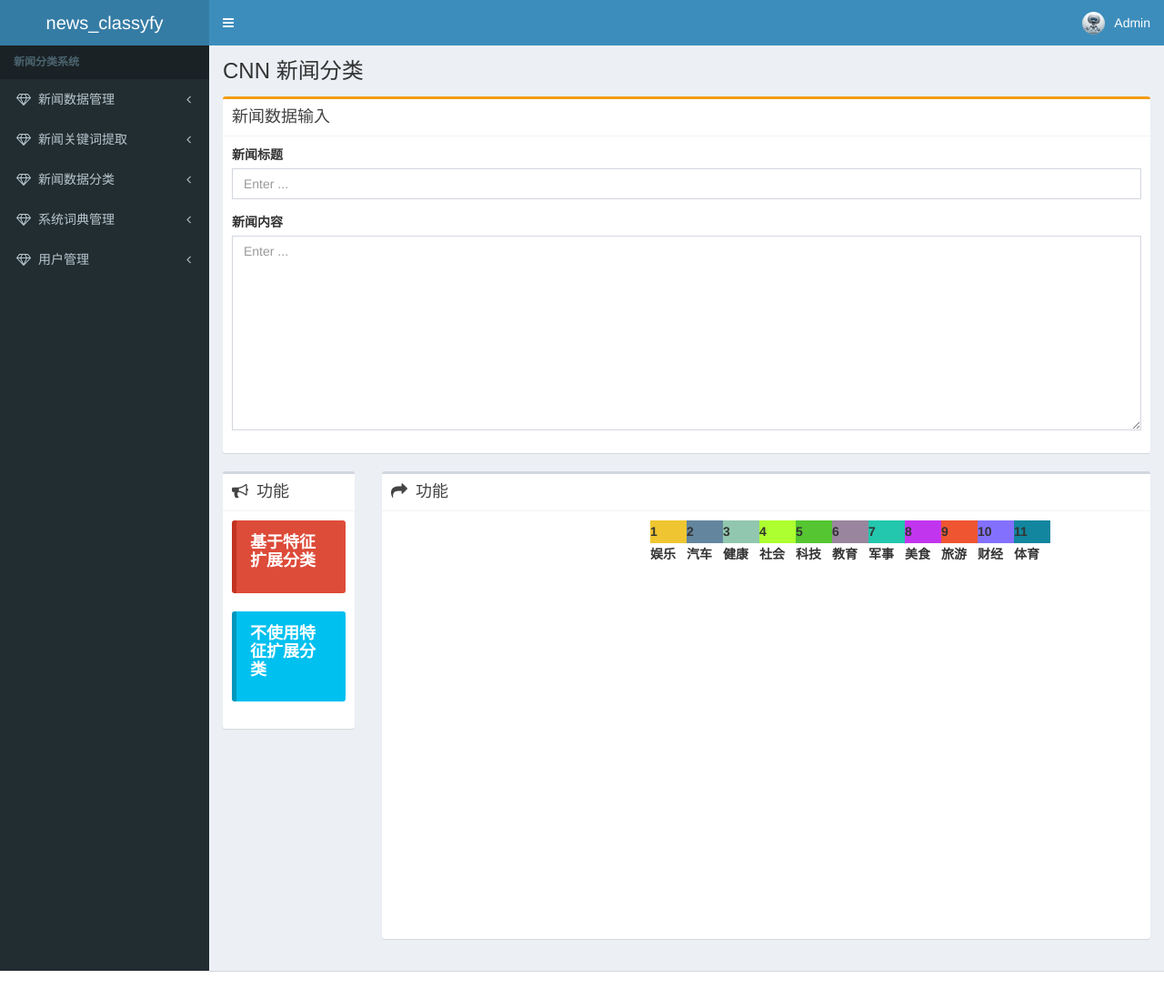
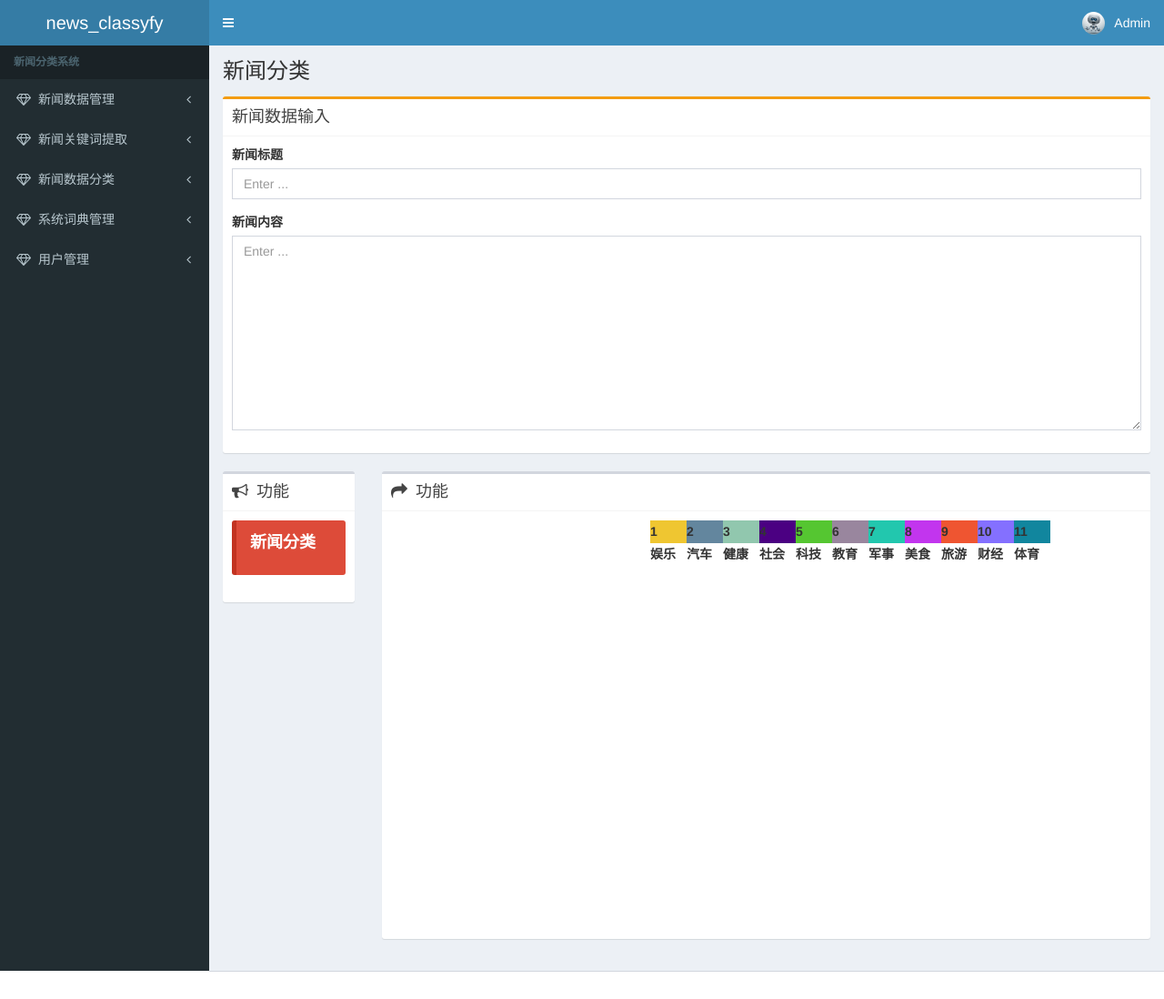
Before and after one commit to anueshenxing/django-web-zhang, a Django app: page /CNN_classifier in a window 1280 px wide. Shown: the whole page at 91% size. Run offline with Django 3.2, Linux system fonts and the light colour scheme; lists and menus that the app fills with data are empty; some libraries are stand-ins or nearby versions.

Commit message:
jie duan xing file bao cun

```diff
--- a/templates/news_data_classify/CNN_classifier.html
+++ b/templates/news_data_classify/CNN_classifier.html
@@ -167,7 +167,7 @@
         <!-- Content Header (Page header) -->
         <section class="content-header">
             <h1>
-                CNN 新闻分类
+                新闻分类
             </h1>
         </section>
 
@@ -211,11 +211,11 @@
                         <div class="box-body">
                             <div class="callout callout-danger" id="classify_by_MF">
                                 {#                                <button type="button" class="btn btn-block btn-warning btn-lg"><h4>新闻内容语义复杂网络</h4></button>#}
-                                <h4>基于特征扩展分类</h4>
+                                <h4>新闻分类</h4>
                             </div>
-                            <div class="callout callout-info">
-                                <h4>不使用特征扩展分类</h4>
-                            </div>
+{#                            <div class="callout callout-info">#}
+{#                                <h4>不使用特征扩展分类</h4>#}
+{#                            </div>#}
 
                         </div>
                         <!-- /.box-body -->
@@ -237,7 +237,7 @@
                                                 <th bgcolor="#EFC631" width="40px">1</th>
                                                 <th bgcolor="#63869e" width="40px">2</th>
                                                 <th bgcolor="#91c7ae" width="40px">3</th>
-                                                <th bgcolor="#ADFF2F" width="40px">4</th>
+                                                <th bgcolor="#4B0082" width="40px">4</th>
                                                 <th bgcolor="#55C631" width="40px">5</th>
                                                 <th bgcolor="#99869e" width="40px">6</th>
                                                 <th bgcolor="#22c7ae" width="40px">7</th>
@@ -326,7 +326,7 @@
                                 [0.125, '#EFC631'],
                                 [0.2083, '#63869e'],
                                 [0.2917, '#91c7ae'],
-                                [0.375, '#ADFF2F'],
+                                [0.375, '#4B0082'],
                                 [0.4583, '#55C631'],
                                 [0.5417, '#99869e'],
                                 [0.625, '#22c7ae'],
```
Also changed, not shown: templates/keywords_extraction/keywords_extraction.html (+7 -7 lines).
